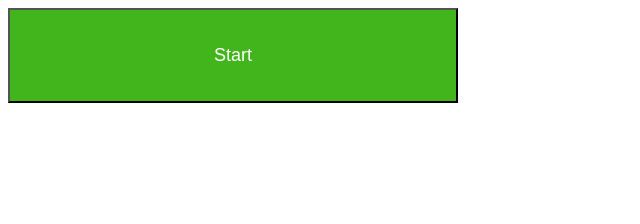
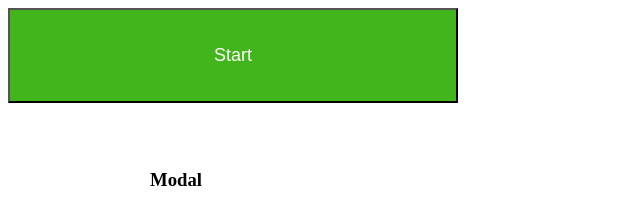
Before and after one commit to gaborpeter/penceo-test, a website: page public/index.html in a window 1280 px wide. Both pictures are taken after a click on the button "Start". Shown: the top 224 px of the page, 0-640 px from the left. Drawn offline with nearby package versions, Linux system fonts and the light colour scheme; files that its build step writes are made by us from their sources.

Commit message:
feat(modal): modal appears after click on start button. 5min

```diff
--- a/public/index.html
+++ b/public/index.html
@@ -9,7 +9,7 @@
     <button class="button start">Start</button>
   </main>
 
-  <section class="modal">
+  <section class="modal modal-window">
     <h3>Modal</h3>
   </section>
 
--- a/src/components/start-button.js
+++ b/src/components/start-button.js
@@ -4,8 +4,10 @@ const startButton = (() => {
 
   const getStartButton = () => {
     const startButton = document.querySelector('.start');
+    const modalWindow = document.querySelector('.modal-window')
+
     startButton.addEventListener('click', event => {
-      console.log('hey');
+      modalWindow.style.visibility = 'visible';
     })
     return startButton;
   }
--- a/src/style/modal.scss
+++ b/src/style/modal.scss
@@ -3,8 +3,9 @@
   background-color: white;
   display: flex;
   position: absolute;
-  left: 0px;
-  top: 0px;
+  width: 70 vw;
+  left: 150px;
+  top: 150px;
   text-align:center;
   visibility: hidden;
   z-index: 1000;
```
